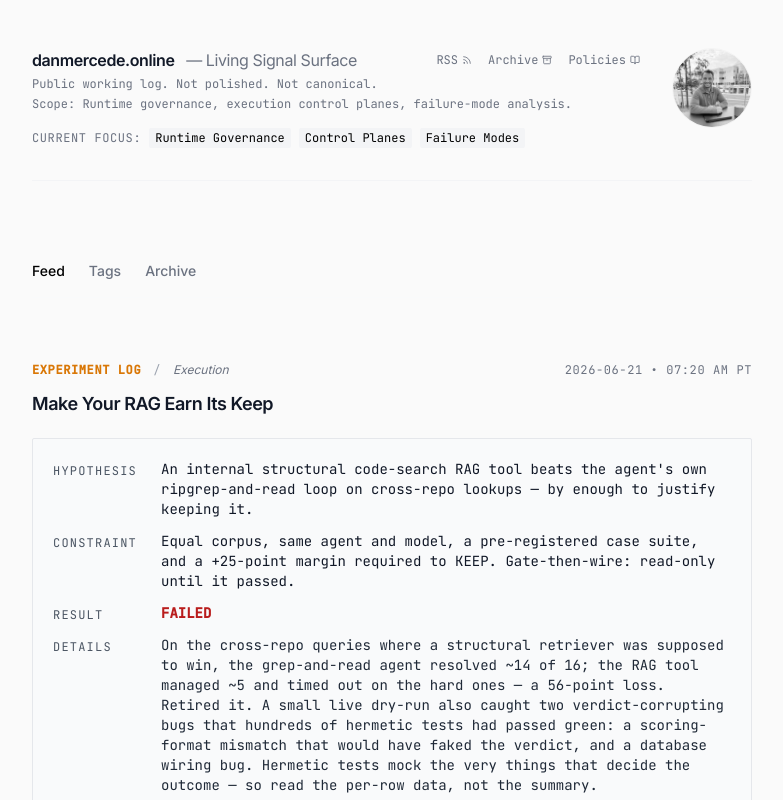
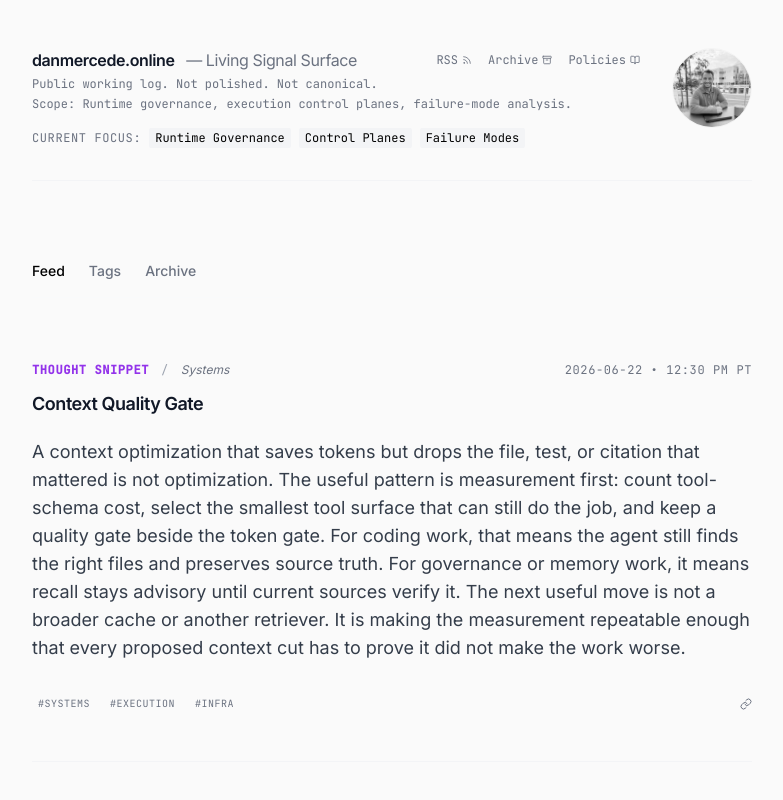
Before and after one commit to OrionArchitekton/danmercede.online, a React (Vite) app: page / in a window 1280 px wide. Shown: the top 800 px of the page, without its empty margins (248-1031 px from the left). Built offline with nearby package versions, Linux system fonts and the light colour scheme.

Commit message:
signal: 2026-06-22-context-quality-gate

```diff
--- a/constants.generated.ts
+++ b/constants.generated.ts
@@ -4,6 +4,18 @@
 import { LogEntry, EntryType } from './types';
 
 export const ENTRIES: LogEntry[] = [
+  {
+    id: "2026-06-22-context-quality-gate",
+    slug: "2026-06-22-context-quality-gate",
+    title: "Context Quality Gate",
+    date: "2026-06-22",
+    timestamp: "12:30 PM PT",
+    type: EntryType.ThoughtSnippet,
+    context: "Systems",
+    tags: ["systems","execution","infra"],
+    content: "A context optimization that saves tokens but drops the file, test, or citation that mattered is not optimization. The useful pattern is measurement first: count tool-schema cost, select the smallest tool surface that can still do the job, and keep a quality gate beside the token gate. For coding work, that means the agent still finds the right files and preserves source truth. For governance or memory work, it means recall stays advisory until current sources verify it. The next useful move is not a broader cache or another retriever. It is making the measurement repeatable enough that every proposed context cut has to prove it did not make the work worse.",
+  }
+,
   {
     id: "2026-06-21-make-your-rag-earn-its-keep",
     slug: "2026-06-21-make-your-rag-earn-its-keep",
```
Also changed, not shown: inbox/2026-06-22-context-quality-gate.md (added, +9 -0 lines), public/posts.json (+8 -2 lines), 1 other file (tests, documents, lock files or other folders).
